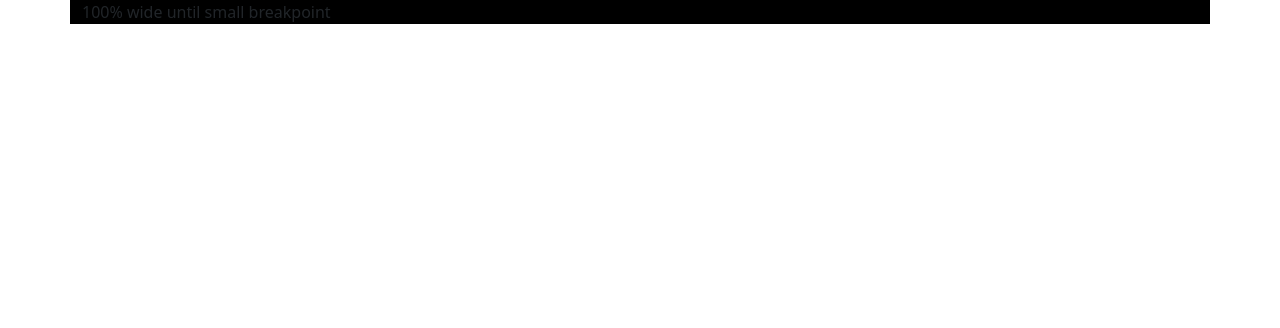
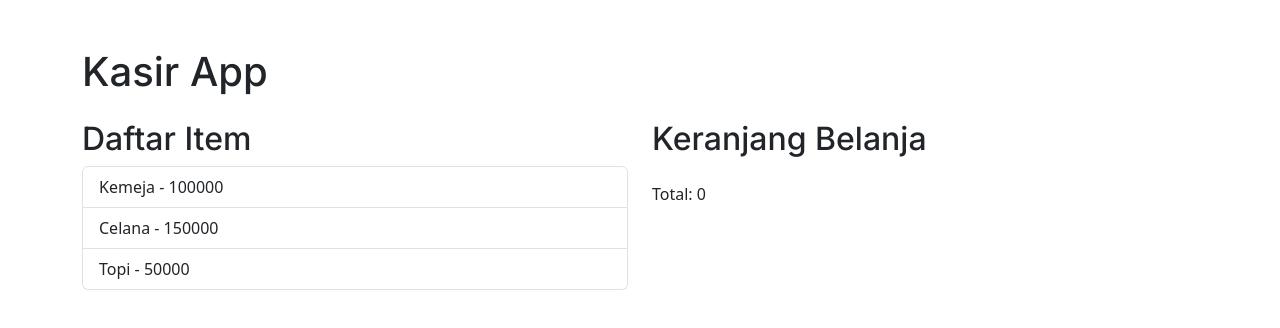
Before and after one commit to maxtroezra/Kasir, a Vue app: page / in a window 1280 px wide. Shown: the top 328 px of the page. Built offline with nearby package versions, Linux system fonts and the light colour scheme.

Commit message:
commit ke dua

```diff
--- a/index.html
+++ b/index.html
@@ -3,6 +3,9 @@
   <head>
     <meta charset="UTF-8">
     <link rel="icon" href="/favicon.ico">
+    <link rel="preconnect" href="https://fonts.googleapis.com">
+    <link rel="preconnect" href="https://fonts.gstatic.com" crossorigin>
+    <link href="https://fonts.googleapis.com/css2?family=Inter:wght@100..900&display=swap" rel="stylesheet">
     <meta name="viewport" content="width=device-width, initial-scale=1.0">
     <title>Vite App</title>
   </head>
--- a/src/assets/main.css
+++ b/src/assets/main.css
@@ -0,0 +1,9 @@
+@import url('https://fonts.googleapis.com/css2?family=Inter:wght@100..900&display=swap');
+
+body {
+    font-family: 'Inter', sans-serif;
+}
+
+h1,h2,h3,h4,h5,h6 {
+    font-family: 'Inter', sans-serif;
+}
--- a/src/components/Login.vue
+++ b/src/components/Login.vue
@@ -1,3 +1,89 @@
 <template>
-  <div class="container-xl bg-black">100% wide until small breakpoint</div>
+  <div class="split-screen">
+    <div class="left-panel">
+      <div class="login-box">
+        <h2>WELCOME</h2>
+        <form @submit.prevent="login">
+          <div class="form-group">
+            <label for="username">Username:</label>
+            <input
+              type="text"
+              class="form-control"
+              id="username"
+              v-model="username"
+              required
+            />
+          </div>
+          <div class="form-group">
+            <label for="password">Password:</label>
+            <input
+              type="password"
+              class="form-control"
+              id="password"
+              v-model="password"
+              required
+            />
+          </div>
+          <button type="submit" class="btn btn-light">Login</button>
+        </form>
+      </div>
+    </div>
+    <div class="right-panel">
+      <!-- Right panel content -->
+    </div>
+  </div>
 </template>
+
+<script>
+export default {
+  data() {
+    return {
+      username: "",
+      password: "",
+    };
+  },
+  methods: {
+    login() {
+      // Implement your login logic here
+      console.log("Username:", this.username);
+      console.log("Password:", this.password);
+      // Example: Redirect to another page after successful login
+      // window.location.href = '/dashboard';
+    },
+  },
+};
+</script>
+
+<style scoped>
+
+.login-box h2 {
+  font-weight: bold;
+}
+.split-screen {
+  display: flex;
+  height: 100vh;
+}
+.left-panel,
+.right-panel {
+  flex: 1;
+  padding: 50px;
+  display: flex;
+  justify-content: center;
+  align-items: center;
+}
+.left-panel {
+  background: #FAF3F0;
+  color: black;
+}
+.right-panel {
+  background: #3d3c42;
+}
+.login-box {
+  justify-content: center;
+  align-items: center;
+  max-width: 300px;
+}
+.form-control {
+  margin-bottom: 20px;
+}
+</style>
--- /dev/null
+++ b/src/components/kasir.vue
@@ -0,0 +1,75 @@
+<template>
+  <div class="container mt-5">
+    <h1 class="mb-4">Kasir App</h1>
+
+    <!-- Daftar Item -->
+    <div class="row">
+      <div class="col-md-6">
+        <h2>Daftar Item</h2>
+        <ul class="list-group">
+          <li v-for="item in items" :key="item.id" class="list-group-item" @click="addItemToCart(item)">
+            {{ item.name }} - {{ item.price }}
+          </li>
+        </ul>
+      </div>
+
+      <!-- Keranjang Belanja -->
+      <div class="col-md-6">
+        <h2>Keranjang Belanja</h2>
+        <ul class="list-group">
+          <li v-for="cartItem in cart" :key="cartItem.id" class="list-group-item">
+            {{ cartItem.name }} - {{ cartItem.quantity }} pcs
+            <button class="btn btn-sm btn-danger float-right" @click="removeItemFromCart(cartItem)">Hapus</button>
+          </li>
+        </ul>
+        <div class="mt-3">
+          Total: {{ total }}
+        </div>
+      </div>
+    </div>
+  </div>
+</template>
+
+<script>
+export default {
+  data() {
+    return {
+      items: [
+        { id: 1, name: 'Kemeja', price: 100000 },
+        { id: 2, name: 'Celana', price: 150000 },
+        { id: 3, name: 'Topi', price: 50000 }
+      ],
+      cart: [],
+    };
+  },
+  computed: {
+    total() {
+      return this.cart.reduce((total, item) => total + (item.price * item.quantity), 0);
+    }
+  },
+  methods: {
+    addItemToCart(item) {
+      const cartItem = this.cart.find(cartItem => cartItem.id === item.id);
+      if (cartItem) {
+        cartItem.quantity++;
+      } else {
+        this.cart.push({...item, quantity: 1});
+      }
+    },
+    removeItemFromCart(cartItem) {
+      const index = this.cart.findIndex(item => item.id === cartItem.id);
+      if (index !== -1) {
+        if (cartItem.quantity > 1) {
+          cartItem.quantity--;
+        } else {
+          this.cart.splice(index, 1);
+        }
+      }
+    }
+  }
+};
+</script>
+
+<style>
+/* CSS Bootstrap atau gaya kustom Anda dapat ditempatkan di sini */
+</style>
--- a/src/views/HomeView.vue
+++ b/src/views/HomeView.vue
@@ -1,9 +1,9 @@
 <script setup>
-import Login from '../components/Login.vue'
+import kasir from '../components/kasir.vue'
 </script>
 
 <template>
   <main>
-    <Login />
+    <kasir />
   </main>
 </template>
```
